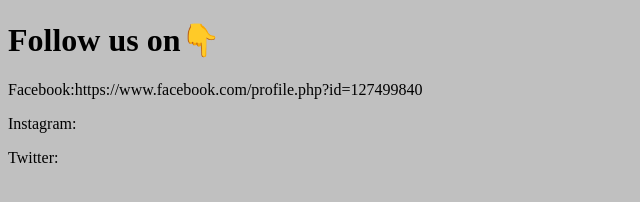
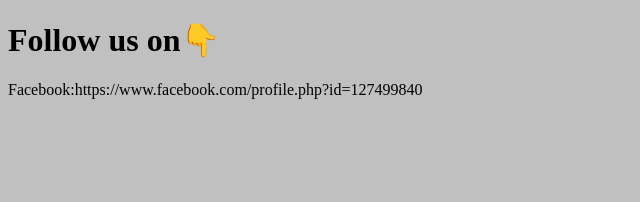
Before and after one commit to Its20084570divine/Efezisouthsea-nigeria-limited, a plain HTML site: page HTML- PERSONAL SITE/Follow-us.html in a window 1280 px wide. Shown: the whole page, without its empty margins (0-640 px from the left). Drawn offline with Linux system fonts and the light colour scheme.

Commit message:
Update Follow-us.html

```diff
--- a/HTML- PERSONAL SITE/Follow-us.html
+++ b/HTML- PERSONAL SITE/Follow-us.html
@@ -8,8 +8,8 @@
   <body>
   <h1>Follow us on👇</h1>
   <p>Facebook:https://www.facebook.com/profile.php?id=127499840</p>
-  <p>Instagram:</p>
-  <p>Twitter:</p>
+
+
 
 
   </body>
```
